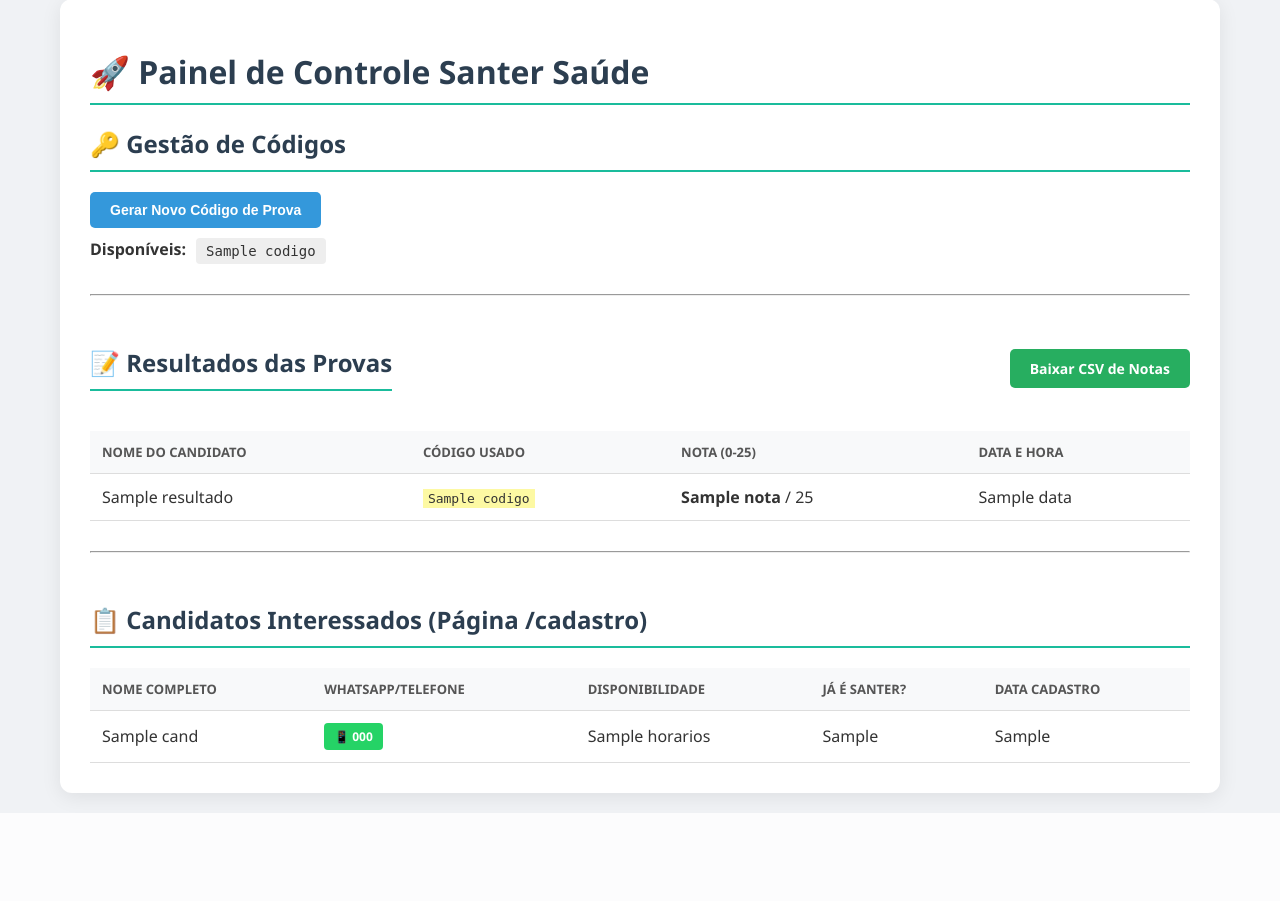
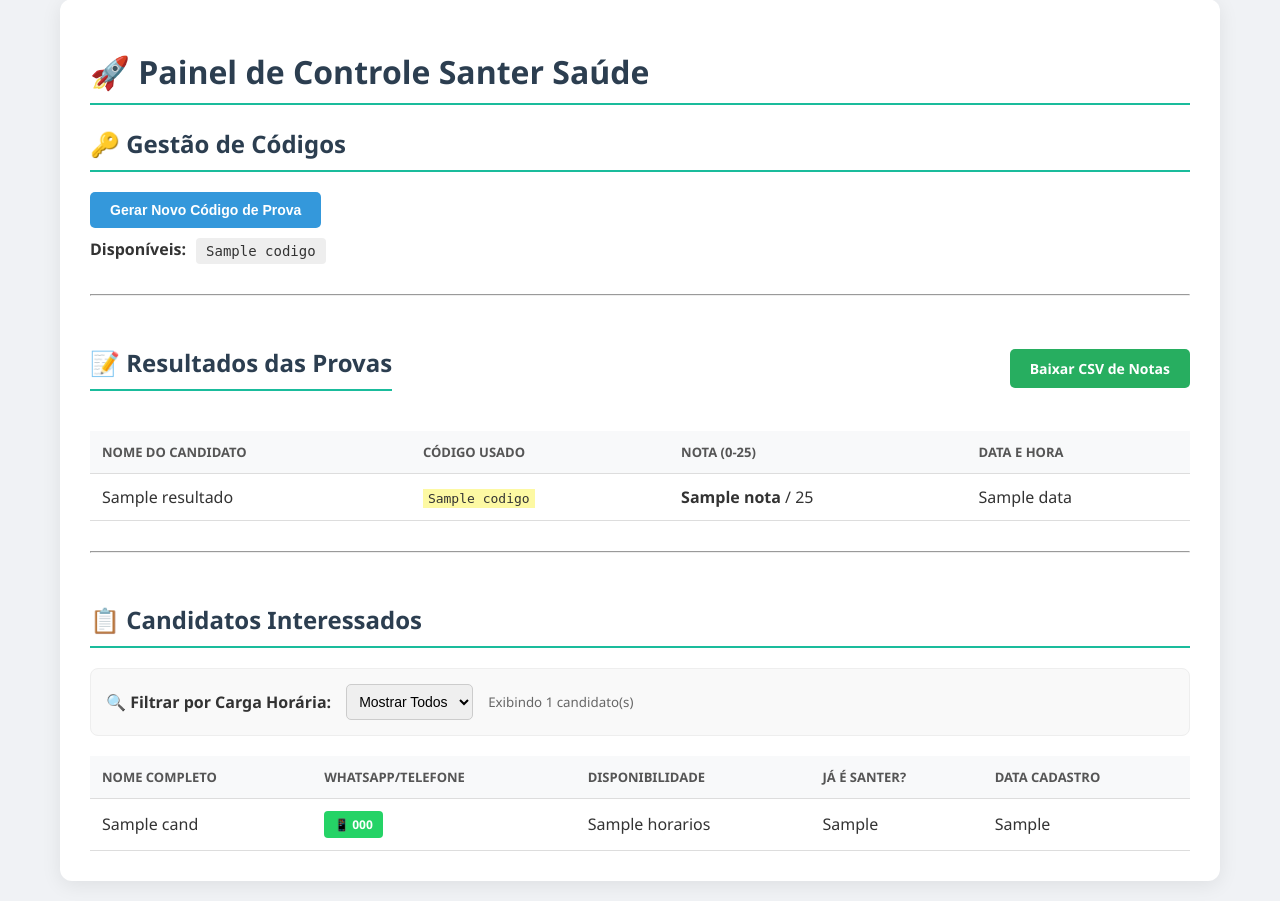
Before and after one commit to alldo08/prova, a FastAPI app: template site/templates/admin.html in a window 1280 px wide. Shown: the part 21-922 px from the top of the page. Before the commit the page ends 834 px from the top, so only its background shows below. Run offline with FastAPI, Linux system fonts and the light colour scheme; the template is opened without the code that fills it: most values are stand-ins (such as "Sample title", 1, 10 or a date in 2020); some libraries are stand-ins or nearby versions.

Commit message:
Enhance admin panel with candidate filtering feature v2
Added filter functionality for candidates based on availability.

```diff
--- a/site/templates/admin.html
+++ b/site/templates/admin.html
@@ -18,18 +18,13 @@
         .btn-gerar { background: #3498db; color: white; }
         .btn-csv { background: #27ae60; color: white; }
 
-        /* Botão do WhatsApp */
+        /* Estilo do Filtro */
+        .filter-container { margin: 20px 0; display: flex; align-items: center; gap: 15px; background: #f9f9f9; padding: 15px; border-radius: 8px; border: 1px solid #eee; }
+        .filter-select { padding: 8px; border-radius: 5px; border: 1px solid #ccc; font-size: 14px; outline: none; }
+
         .btn-whatsapp {
-            background-color: #25D366;
-            color: white;
-            padding: 5px 10px;
-            border-radius: 4px;
-            text-decoration: none;
-            font-size: 12px;
-            font-weight: bold;
-            display: inline-flex;
-            align-items: center;
-            gap: 5px;
+            background-color: #25D366; color: white; padding: 5px 10px; border-radius: 4px;
+            text-decoration: none; font-size: 12px; font-weight: bold; display: inline-flex; align-items: center; gap: 5px;
         }
         .btn-whatsapp:hover { background-color: #128C7E; }
 
@@ -75,10 +70,7 @@
             <tbody>
                 {% for r in resultados %}
                 <tr>
-                    <td>
-                        {{ r.nome }}
-                        {% if "(FRAUDE)" in r.nome %}<span class="tag-fraude">[FRAUDE DETECTADA]</span>{% endif %}
-                    </td>
+                    <td>{{ r.nome }} {% if "(FRAUDE)" in r.nome %}<span class="tag-fraude">[FRAUDE]</span>{% endif %}</td>
                     <td><code style="background: #fdf9a3; padding: 2px 5px;">{{ r.codigo }}</code></td>
                     <td><strong>{{ r.nota }}</strong> / 25</td>
                     <td>{{ r.data }}</td>
@@ -91,8 +83,21 @@
     <br><hr><br>
 
     <section>
-        <h2>📋 Candidatos Interessados (Página /cadastro)</h2>
-        <table>
+        <h2>📋 Candidatos Interessados</h2>
+
+        <div class="filter-container">
+            <strong>🔍 Filtrar por Carga Horária:</strong>
+            <select id="filtroHorario" class="filter-select" onchange="filtrarCandidatos()">
+                <option value="todos">Mostrar Todos</option>
+                <option value="8">Plantão 8h</option>
+                <option value="12">Plantão 12h</option>
+                <option value="24">Plantão 24h</option>
+                <option value="48">Plantão 48h</option>
+            </select>
+            <small id="contadorFiltro" style="color: #666;"></small>
+        </div>
+
+        <table id="tabelaCandidatos">
             <thead>
                 <tr>
                     <th>Nome Completo</th>
@@ -104,16 +109,14 @@
             </thead>
             <tbody>
                 {% for cand in candidatos %}
-                <tr>
+                <tr class="linha-candidato" data-horarios="{{ cand.horarios }}">
                     <td>{{ cand.nome }}</td>
                     <td>
-                        <a href="https://wa.me/55{{ cand.telefone|replace('(', '')|replace(')', '')|replace('-', '')|replace(' ', '') }}"
-                           target="_blank"
-                           class="btn-whatsapp">
+                        <a href="https://wa.me/55{{ cand.telefone|replace('(', '')|replace(')', '')|replace('-', '')|replace(' ', '') }}" target="_blank" class="btn-whatsapp">
                            📱 {{ cand.telefone }}
                         </a>
                     </td>
-                    <td>{{ cand.horarios }}</td>
+                    <td class="coluna-horario">{{ cand.horarios }}</td>
                     <td>{{ cand.ja_presta_servico }}</td>
                     <td>{{ cand.data_cadastro }}</td>
                 </tr>
@@ -123,5 +126,36 @@
     </section>
 </div>
 
+<script>
+function filtrarCandidatos() {
+    const filtro = document.getElementById('filtroHorario').value;
+    const linhas = document.getElementsByClassName('linha-candidato');
+    let visiveis = 0;
+
+    for (let i = 0; i < linhas.length; i++) {
+        const horariosCandidato = linhas[i].getAttribute('data-horarios'); // Pega o texto dos horários
+
+        if (filtro === "todos") {
+            linhas[i].style.display = "";
+            visiveis++;
+        } else {
+            // Verifica se o número do filtro (ex: "8") está dentro do texto dos horários
+            // Usamos uma expressão regular para garantir que "8" não bata com "48"
+            const regex = new RegExp("\\b" + filtro + "h?\\b");
+            if (regex.test(horariosCandidato)) {
+                linhas[i].style.display = "";
+                visiveis++;
+            } else {
+                linhas[i].style.display = "none";
+            }
+        }
+    }
+    document.getElementById('contadorFiltro').innerText = `Exibindo ${visiveis} candidato(s)`;
+}
+
+// Inicia o contador ao carregar
+window.onload = filtrarCandidatos;
+</script>
+
 </body>
 </html>
```
